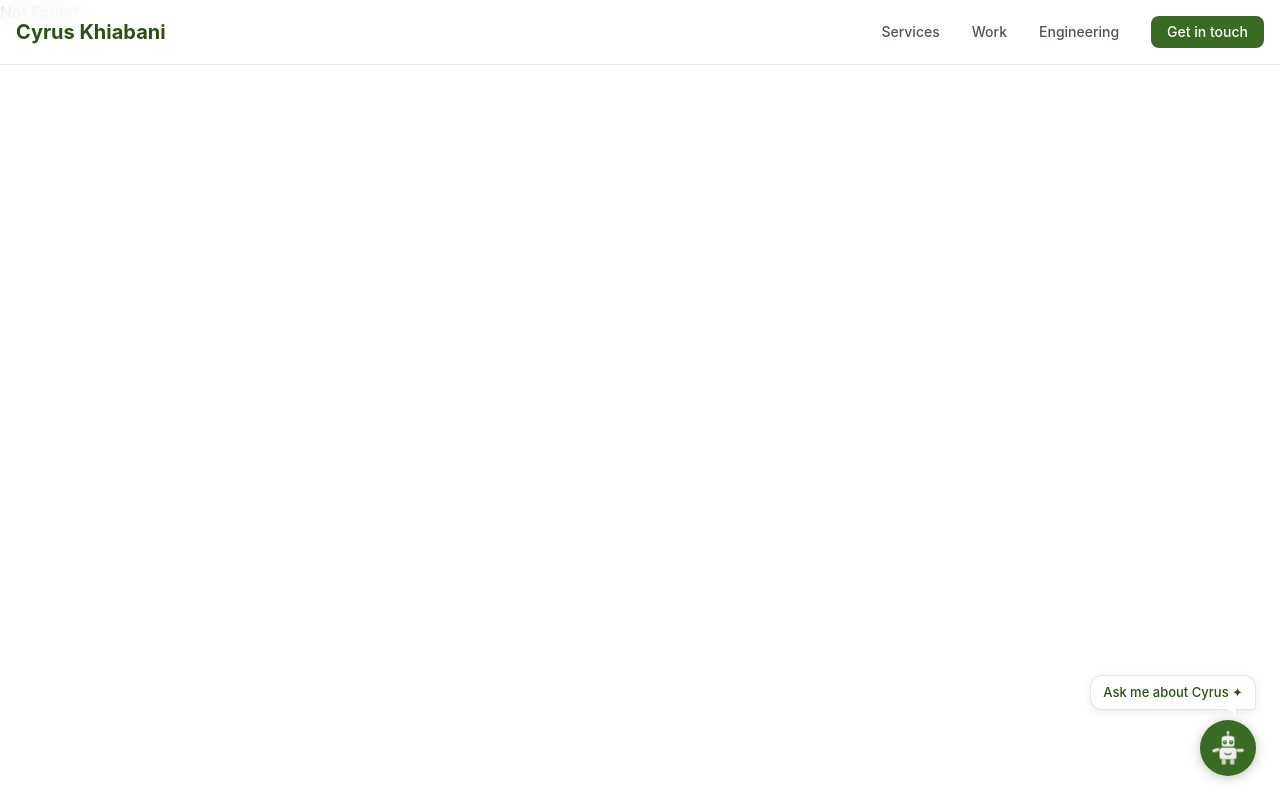
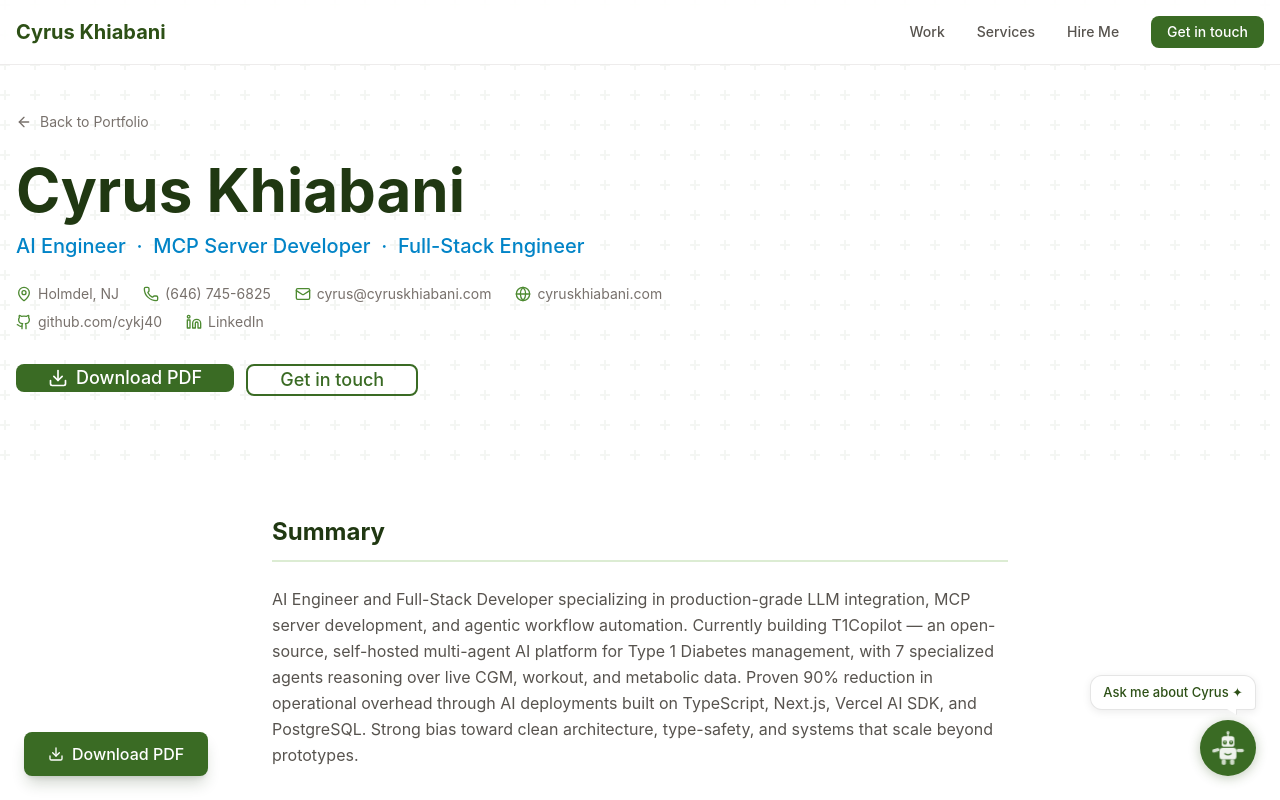
Before and after one commit to cykj40/cyrus-personal-website, a React (Vite) app: page /hire-me in a window 1280 px wide. Shown: the top 800 px of the page. Built offline with nearby package versions, Linux system fonts and the light colour scheme.

Commit message:
redesigntokens, fonts, the topographic signature component, and the rebuilt Hero.

```diff
--- a/src/components/layout/Footer.tsx
+++ b/src/components/layout/Footer.tsx
@@ -27,18 +27,18 @@ export const Footer = () => {
             <h4 className="mb-2 text-sm font-semibold text-forest-900">Quick Links</h4>
             <ul className="space-y-1 text-sm text-earth-500">
               <li>
-                <Link to="/" search={{ scrollTo: 'services' }} className="hover:text-forest-600">
+                <Link to="/services" className="hover:text-forest-600">
                   Services
                 </Link>
               </li>
               <li>
-                <Link to="/" search={{ scrollTo: 'work' }} className="hover:text-forest-600">
+                <Link to="/work" className="hover:text-forest-600">
                   Work
                 </Link>
               </li>
               <li>
-                <Link to="/engineering" className="hover:text-forest-600">
-                  Engineering
+                <Link to="/hire-me" className="hover:text-forest-600">
+                  Hire Me
                 </Link>
               </li>
               <li>
--- a/src/components/layout/Navbar.tsx
+++ b/src/components/layout/Navbar.tsx
@@ -1,28 +1,16 @@
 import { useState } from 'react';
 import { Menu, X } from 'lucide-react';
 import { motion, AnimatePresence } from 'framer-motion';
-import { Link, useLocation, useNavigate } from '@tanstack/react-router';
-import { scrollToSection } from '@/lib/utils';
+import { Link } from '@tanstack/react-router';
 
-// Section links scroll on the homepage and route back to it from other pages.
-const sectionItems = [
-  { label: 'Services', href: 'services' },
-  { label: 'Work', href: 'work' },
-];
+const navigationItems = [
+  { label: 'Work', to: '/work' },
+  { label: 'Services', to: '/services' },
+  { label: 'Hire Me', to: '/hire-me' },
+] as const;
 
 export const Navbar = () => {
   const [isOpen, setIsOpen] = useState(false);
-  const location = useLocation();
-  const navigate = useNavigate();
-
-  const handleSectionClick = (href: string) => {
-    if (location.pathname === '/') {
-      scrollToSection(href);
-    } else {
-      navigate({ to: '/', search: { scrollTo: href } });
-    }
-    setIsOpen(false);
-  };
 
   return (
     <nav className="fixed top-0 z-50 w-full border-b border-earth-400/20 bg-white/80 backdrop-blur-md">
@@ -35,21 +23,15 @@ export const Navbar = () => {
 
           {/* Desktop Navigation */}
           <div className="hidden items-center gap-8 md:flex">
-            {sectionItems.map((item) => (
-              <button
-                key={item.href}
-                onClick={() => handleSectionClick(item.href)}
+            {navigationItems.map((item) => (
+              <Link
+                key={item.to}
+                to={item.to}
                 className="text-sm font-medium text-earth-600 transition-colors hover:text-forest-600"
               >
                 {item.label}
-              </button>
+              </Link>
             ))}
-            <Link
-              to="/engineering"
-              className="text-sm font-medium text-earth-600 transition-colors hover:text-forest-600"
-            >
-              Engineering
-            </Link>
             <Link
               to="/contact"
               className="inline-flex items-center rounded-lg bg-forest-600 px-4 py-1.5 text-sm font-medium text-white hover:bg-forest-700 transition-colors"
@@ -80,22 +62,16 @@ export const Navbar = () => {
           >
             <div className="container mx-auto px-4 py-4">
               <div className="flex flex-col gap-4">
-                {sectionItems.map((item) => (
-                  <button
-                    key={item.href}
-                    onClick={() => handleSectionClick(item.href)}
+                {navigationItems.map((item) => (
+                  <Link
+                    key={item.to}
+                    to={item.to}
+                    onClick={() => setIsOpen(false)}
                     className="text-left text-base font-medium text-earth-600 hover:text-forest-600"
                   >
                     {item.label}
-                  </button>
+                  </Link>
                 ))}
-                <Link
-                  to="/engineering"
-                  onClick={() => setIsOpen(false)}
-                  className="text-left text-base font-medium text-earth-600 hover:text-forest-600"
-                >
-                  Engineering
-                </Link>
                 <Link
                   to="/contact"
                   onClick={() => setIsOpen(false)}
--- a/src/components/sections/Contact.tsx
+++ b/src/components/sections/Contact.tsx
@@ -118,7 +118,7 @@ const loadCalScript = (cal: CalFunction) => {
   return window.portfolioCalScript;
 };
 
-const SchedulingSlot = () => {
+export const SchedulingSlot = () => {
   const embedRef = useRef<HTMLDivElement>(null);
 
   useEffect(() => {
--- /dev/null
+++ b/src/components/sections/LandingTeasers.tsx
@@ -0,0 +1,57 @@
+import { Link } from '@tanstack/react-router';
+import { Button } from '@/components/ui/Button';
+import { Card, CardContent, CardFooter, CardHeader, CardTitle } from '@/components/ui/Card';
+
+const teasers = [
+  {
+    id: 'work',
+    title: 'Case Studies',
+    description: 'Production systems built around real operational constraints and measurable outcomes.',
+    to: '/work',
+    cta: 'View work',
+  },
+  {
+    id: 'services',
+    title: 'What I Do',
+    description: 'Specialized AI systems built around the tools and information your business already uses.',
+    to: '/services',
+    cta: 'View services',
+  },
+  {
+    id: 'about',
+    title: 'Who You’re Working With',
+    description: 'I build production automation for construction operations and personal health.',
+    to: '/hire-me',
+    cta: 'Hire me',
+  },
+] as const;
+
+export const LandingTeasers = () => {
+  return (
+    <div>
+      {teasers.map((teaser, index) => (
+        <section
+          key={teaser.id}
+          id={teaser.id}
+          className={index % 2 === 0 ? 'bg-forest-50/30 py-16' : 'py-16'}
+        >
+          <div className="container mx-auto px-4">
+            <Card className="mx-auto max-w-3xl">
+              <CardHeader>
+                <CardTitle>{teaser.title}</CardTitle>
+              </CardHeader>
+              <CardContent>
+                <p className="text-earth-600">{teaser.description}</p>
+              </CardContent>
+              <CardFooter>
+                <Link to={teaser.to}>
+                  <Button variant="outline">{teaser.cta}</Button>
+                </Link>
+              </CardFooter>
+            </Card>
+          </div>
+        </section>
+      ))}
+    </div>
+  );
+};
--- a/src/routeTree.gen.ts
+++ b/src/routeTree.gen.ts
@@ -9,15 +9,28 @@
 // Additionally, you should also exclude this file from your linter and/or formatter to prevent it from being checked or modified.
 
 import { Route as rootRouteImport } from './routes/__root'
+import { Route as ServicesRouteImport } from './routes/services'
 import { Route as ResumeRouteImport } from './routes/resume'
+import { Route as HireMeRouteImport } from './routes/hire-me'
 import { Route as EngineeringRouteImport } from './routes/engineering'
 import { Route as ContactRouteImport } from './routes/contact'
 import { Route as IndexRouteImport } from './routes/index'
+import { Route as WorkIndexRouteImport } from './routes/work.index'
 import { Route as WorkSlugRouteImport } from './routes/work.$slug'
 
+const ServicesRoute = ServicesRouteImport.update({
+  id: '/services',
+  path: '/services',
+  getParentRoute: () => rootRouteImport,
+} as any)
 const ResumeRoute = ResumeRouteImport.update({
   id: '/resume',
   path: '/resume',
+  getParentRoute: () => rootRouteImport,
+} as any)
+const HireMeRoute = HireMeRouteImport.update({
+  id: '/hire-me',
+  path: '/hire-me',
   getParentRoute: () => rootRouteImport,
 } as any)
 const EngineeringRoute = EngineeringRouteImport.update({
@@ -35,6 +48,11 @@ const IndexRoute = IndexRouteImport.update({
   path: '/',
   getParentRoute: () => rootRouteImport,
 } as any)
+const WorkIndexRoute = WorkIndexRouteImport.update({
+  id: '/work/',
+  path: '/work/',
+  getParentRoute: () => rootRouteImport,
+} as any)
 const WorkSlugRoute = WorkSlugRouteImport.update({
   id: '/work/$slug',
   path: '/work/$slug',
@@ -45,47 +63,98 @@ export interface FileRoutesByFullPath {
   '/': typeof IndexRoute
   '/contact': typeof ContactRoute
   '/engineering': typeof EngineeringRoute
+  '/hire-me': typeof HireMeRoute
   '/resume': typeof ResumeRoute
+  '/services': typeof ServicesRoute
   '/work/$slug': typeof WorkSlugRoute
+  '/work/': typeof WorkIndexRoute
 }
 export interface FileRoutesByTo {
   '/': typeof IndexRoute
   '/contact': typeof ContactRoute
   '/engineering': typeof EngineeringRoute
+  '/hire-me': typeof HireMeRoute
   '/resume': typeof ResumeRoute
+  '/services': typeof ServicesRoute
   '/work/$slug': typeof WorkSlugRoute
+  '/work': typeof WorkIndexRoute
 }
 export interface FileRoutesById {
   __root__: typeof rootRouteImport
   '/': typeof IndexRoute
   '/contact': typeof ContactRoute
   '/engineering': typeof EngineeringRoute
+  '/hire-me': typeof HireMeRoute
   '/resume': typeof ResumeRoute
+  '/services': typeof ServicesRoute
   '/work/$slug': typeof WorkSlugRoute
+  '/work/': typeof WorkIndexRoute
 }
 export interface FileRouteTypes {
   fileRoutesByFullPath: FileRoutesByFullPath
-  fullPaths: '/' | '/contact' | '/engineering' | '/resume' | '/work/$slug'
+  fullPaths:
+    | '/'
+    | '/contact'
+    | '/engineering'
+    | '/hire-me'
+    | '/resume'
+    | '/services'
+    | '/work/$slug'
+    | '/work/'
   fileRoutesByTo: FileRoutesByTo
-  to: '/' | '/contact' | '/engineering' | '/resume' | '/work/$slug'
-  id: '__root__' | '/' | '/contact' | '/engineering' | '/resume' | '/work/$slug'
+  to:
+    | '/'
+    | '/contact'
+    | '/engineering'
+    | '/hire-me'
+    | '/resume'
+    | '/services'
+    | '/work/$slug'
+    | '/work'
+  id:
+    | '__root__'
+    | '/'
+    | '/contact'
+    | '/engineering'
+    | '/hire-me'
+    | '/resume'
+    | '/services'
+    | '/work/$slug'
+    | '/work/'
   fileRoutesById: FileRoutesById
 }
 export interface RootRouteChildren {
   IndexRoute: typeof IndexRoute
   ContactRoute: typeof ContactRoute
   EngineeringRoute: typeof EngineeringRoute
+  HireMeRoute: typeof HireMeRoute
   ResumeRoute: typeof ResumeRoute
+  ServicesRoute: typeof ServicesRoute
   WorkSlugRoute: typeof WorkSlugRoute
+  WorkIndexRoute: typeof WorkIndexRoute
 }
 
 declare module '@tanstack/react-router' {
   interface FileRoutesByPath {
+    '/services': {
+      id: '/services'
+      path: '/services'
+      fullPath: '/services'
+      preLoaderRoute: typeof ServicesRouteImport
+      parentRoute: typeof rootRouteImport
+    }
     '/resume': {
       id: '/resume'
       path: '/resume'
       fullPath: '/resume'
       preLoaderRoute: typeof ResumeRouteImport
+      parentRoute: typeof rootRouteImport
+    }
+    '/hire-me': {
+      id: '/hire-me'
+      path: '/hire-me'
+      fullPath: '/hire-me'
+      preLoaderRoute: typeof HireMeRouteImport
       parentRoute: typeof rootRouteImport
     }
     '/engineering': {
@@ -109,6 +178,13 @@ declare module '@tanstack/react-router' {
       preLoaderRoute: typeof IndexRouteImport
       parentRoute: typeof rootRouteImport
     }
+    '/work/': {
+      id: '/work/'
+      path: '/work'
+      fullPath: '/work/'
+      preLoaderRoute: typeof WorkIndexRouteImport
+      parentRoute: typeof rootRouteImport
+    }
     '/work/$slug': {
       id: '/work/$slug'
       path: '/work/$slug'
@@ -123,8 +199,11 @@ const rootRouteChildren: RootRouteChildren = {
   IndexRoute: IndexRoute,
   ContactRoute: ContactRoute,
   EngineeringRoute: EngineeringRoute,
+  HireMeRoute: HireMeRoute,
   ResumeRoute: ResumeRoute,
+  ServicesRoute: ServicesRoute,
   WorkSlugRoute: WorkSlugRoute,
+  WorkIndexRoute: WorkIndexRoute,
 }
 export const routeTree = rootRouteImport
   ._addFileChildren(rootRouteChildren)
--- a/src/routes/engineering.tsx
+++ b/src/routes/engineering.tsx
@@ -1,4 +1,4 @@
-import { createFileRoute, Link } from '@tanstack/react-router';
+import { createFileRoute, Link, redirect } from '@tanstack/react-router';
 import { motion } from 'framer-motion';
 import {
   Download, MapPin, Phone, Mail, Globe, Github, Linkedin,
@@ -8,10 +8,12 @@ import { skills } from '@/data/skills';
 import { projectsData } from '@/data/projects';
 import { Button } from '@/components/ui/Button';
 import { Card, CardContent, CardHeader, CardTitle } from '@/components/ui/Card';
-import { useDocumentTitle } from '@/hooks/useDocumentTitle';
+import { About } from '@/components/sections/About';
 
 export const Route = createFileRoute('/engineering')({
-  component: EngineeringPage,
+  beforeLoad: () => {
+    throw redirect({ to: '/hire-me' });
+  },
 });
 
 const fadeUp = {
@@ -89,13 +91,16 @@ function PageHeader() {
             </a>
           </motion.div>
 
-          <motion.div variants={fadeUp}>
+          <motion.div variants={fadeUp} className="flex flex-wrap gap-3">
             <a href="/resume/Cyrus_Khiabani_AI_Engineer_Resume.pdf" download>
               <Button size="lg">
                 <Download className="h-5 w-5 mr-2" />
                 Download PDF
               </Button>
             </a>
+            <Link to="/contact">
+              <Button size="lg" variant="outline">Get in touch</Button>
+            </Link>
           </motion.div>
         </motion.div>
       </div>
@@ -407,9 +412,11 @@ function StickyDownload() {
   );
 }
 
-function EngineeringPage() {
-  useDocumentTitle('Engineering | Cyrus Khiabani');
+interface EngineeringContentProps {
+  includeAbout?: boolean;
+}
 
+export function EngineeringContent({ includeAbout = false }: EngineeringContentProps) {
   return (
     <>
       <PageHeader />
@@ -419,6 +426,7 @@ function EngineeringPage() {
       <ProjectsSection />
       <EducationSection />
       <StickyDownload />
+      {includeAbout && <About />}
     </>
   );
 }
--- /dev/null
+++ b/src/routes/hire-me.tsx
@@ -0,0 +1,13 @@
+import { createFileRoute } from '@tanstack/react-router';
+import { EngineeringContent } from '@/routes/engineering';
+import { useDocumentTitle } from '@/hooks/useDocumentTitle';
+
+export const Route = createFileRoute('/hire-me')({
+  component: HireMePage,
+});
+
+function HireMePage() {
+  useDocumentTitle('Hire Me | Cyrus Khiabani');
+
+  return <EngineeringContent includeAbout />;
+}
--- a/src/routes/index.tsx
+++ b/src/routes/index.tsx
@@ -1,13 +1,9 @@
 import { createFileRoute, useSearch } from '@tanstack/react-router';
 import { useEffect } from 'react';
 import { Hero }     from '@/components/sections/Hero';
-import { About }    from '@/components/sections/About';
-import { Projects } from '@/components/sections/Projects';
-import { Services } from '@/components/sections/Services';
-import { Engagements } from '@/components/sections/Engagements';
-import { Contact }  from '@/components/sections/Contact';
 import { useDocumentTitle } from '@/hooks/useDocumentTitle';
 import { scrollToSection } from '@/lib/utils';
+import { LandingTeasers } from '@/components/sections/LandingTeasers';
 
 const HOME_TITLE = 'Cyrus Khiabani — AI Agents, MCP Servers & Workflow Automation';
 
@@ -32,11 +28,7 @@ function HomePage() {
   return (
     <>
       <Hero />
-      <Services />
-      <Projects />
-      <Engagements />
-      <About />
-      <Contact />
+      <LandingTeasers />
     </>
   );
 }
--- a/src/routes/resume.tsx
+++ b/src/routes/resume.tsx
@@ -1,11 +1,11 @@
 import { createFileRoute, redirect } from '@tanstack/react-router';
 
-// /resume is kept alive as a permanent redirect to /engineering.
+// /resume is kept alive as a permanent redirect to /hire-me.
 // The URL is referenced from LinkedIn and job applications, so it must not 404.
 // (The resume PDF at /resume/Cyrus_Khiabani_AI_Engineer_Resume.pdf is a static
 // asset served directly by Vercel and is unaffected by this route.)
 export const Route = createFileRoute('/resume')({
   beforeLoad: () => {
-    throw redirect({ to: '/engineering' });
+    throw redirect({ to: '/hire-me' });
   },
 });
--- /dev/null
+++ b/src/routes/services.tsx
@@ -0,0 +1,23 @@
+import { createFileRoute } from '@tanstack/react-router';
+import { Engagements } from '@/components/sections/Engagements';
+import { SchedulingSlot } from '@/components/sections/Contact';
+import { Services } from '@/components/sections/Services';
+import { useDocumentTitle } from '@/hooks/useDocumentTitle';
+
+export const Route = createFileRoute('/services')({
+  component: ServicesPage,
+});
+
+function ServicesPage() {
+  useDocumentTitle('Services | Cyrus Khiabani');
+
+  return (
+    <div className="pt-16">
+      <Services />
+      <Engagements />
+      <div className="container mx-auto max-w-5xl px-4 pb-20">
+        <SchedulingSlot />
+      </div>
+    </div>
+  );
+}
--- /dev/null
+++ b/src/routes/work.index.tsx
@@ -0,0 +1,17 @@
+import { createFileRoute } from '@tanstack/react-router';
+import { Projects } from '@/components/sections/Projects';
+import { useDocumentTitle } from '@/hooks/useDocumentTitle';
+
+export const Route = createFileRoute('/work/')({
+  component: WorkIndexPage,
+});
+
+function WorkIndexPage() {
+  useDocumentTitle('Work | Cyrus Khiabani');
+
+  return (
+    <div className="pt-16">
+      <Projects />
+    </div>
+  );
+}
```
Also changed, not shown: vercel.json, 2 other files (tests, documents, lock files or other folders).
